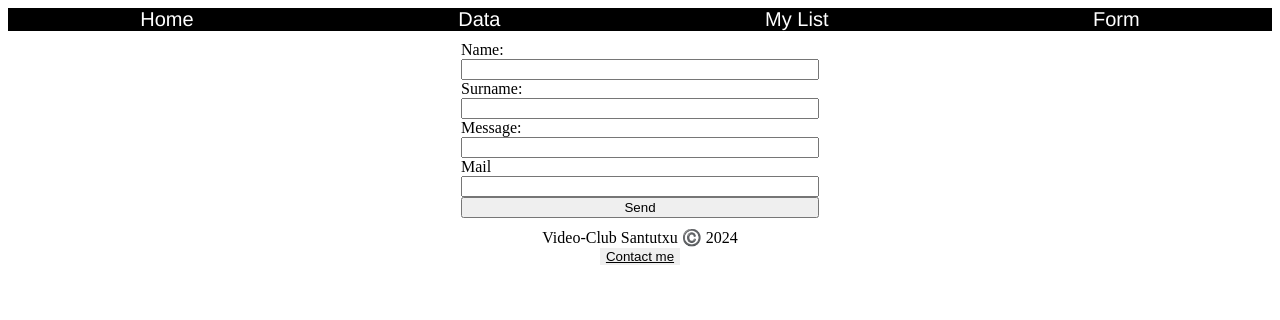
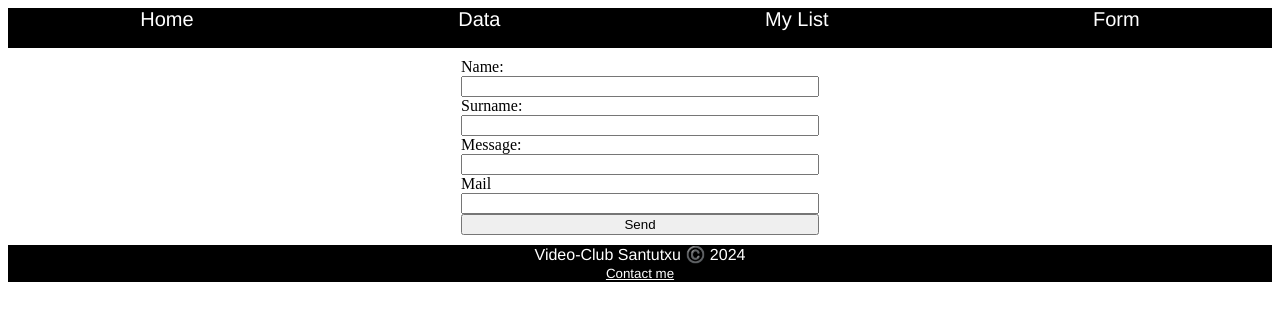
Before and after one commit to Saymar567/Movie-app, a React (Vite) app: page /contactForm in a window 1280 px wide. Shown: the top 320 px of the page. Built offline with nearby package versions, Linux system fonts and the light colour scheme; the HTML template or start-up script is replaced by a standard one.

Commit message:
second-day-fifth-commit

```diff
--- a/src/Styles/App.css
+++ b/src/Styles/App.css
@@ -9,9 +9,13 @@
    align-items: center;
 
 }
+body {
+cursor: url("/src/Images/icons8-popcorn-48.png");
+}
 .navbar {
     background-color: black;
     width: 100%;
+    height: 40px;
     display: flex;
     justify-content: space-around;
     margin-bottom: 10px;
@@ -132,11 +136,18 @@
     align-items: center;
     flex-direction: column;
     margin-top: 10px;
+    color: white;
+    background-color: black;
+    width:100%;
+    font-family: 'Franklin Gothic Medium', 'Arial Narrow', Arial, sans-serif;
 }
 .footer button {
     border: none;
     text-decoration: underline;
     cursor: pointer;
+    background-color: black;
+    color: white;
+    font-family: 'Franklin Gothic Medium', 'Arial Narrow', Arial, sans-serif;
 }
 .pages {
     display: flex;
```
Also changed, not shown: src/Images/icons8-popcorn-48.png (added).
